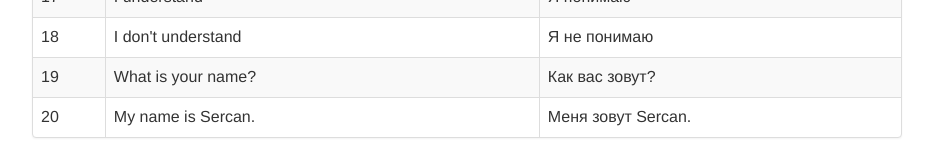
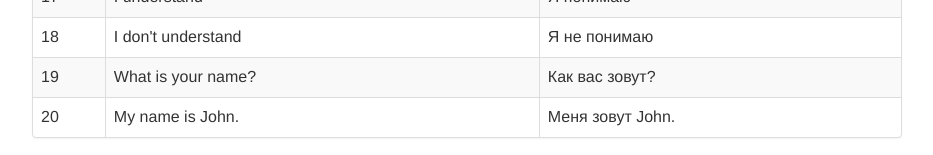
Before and after one commit to study-language/study-language-github.io, a Jekyll site: the page built from pages/russian-phrases.md, in a window 1280 px wide. Shown: the part 909-1064 px from the top of the page, without its empty margins (173-1106 px from the left). Built offline with Jekyll 4.4.1, drawn with Linux system fonts in a browser that asks for light colours; nearby versions of some CDN libraries; our own code applies the rules of GitHub Pages for plain Markdown files; the repository's description, which GitHub fills in, is left out.

Commit message:
Update russian-turkish-phrases.yml

```diff
--- a/_data/russian-turkish-phrases.yml
+++ b/_data/russian-turkish-phrases.yml
@@ -18,7 +18,7 @@ phrases:
   - phrase: I understand;Я понимаю
   - phrase: I don't understand;Я не понимаю
   - phrase: What is your name?;Как вас зовут?
-  - phrase: My name is Sercan.;Меня зовут Sercan.
+  - phrase: My name is John.;Меня зовут John.
   - phrase: Pleased to meet you;Очень приятно
   - phrase: Goodbye;До свидания
   - phrase: Bye;Пока
```
